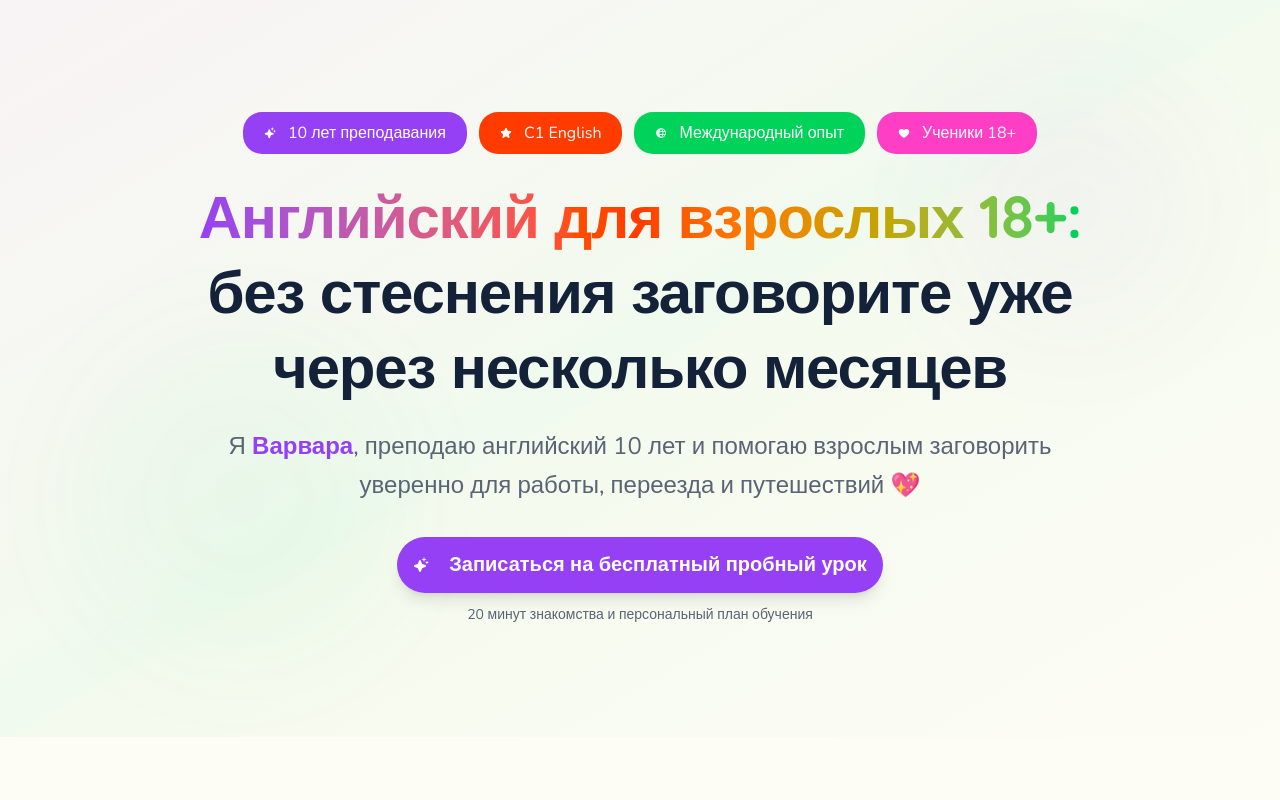
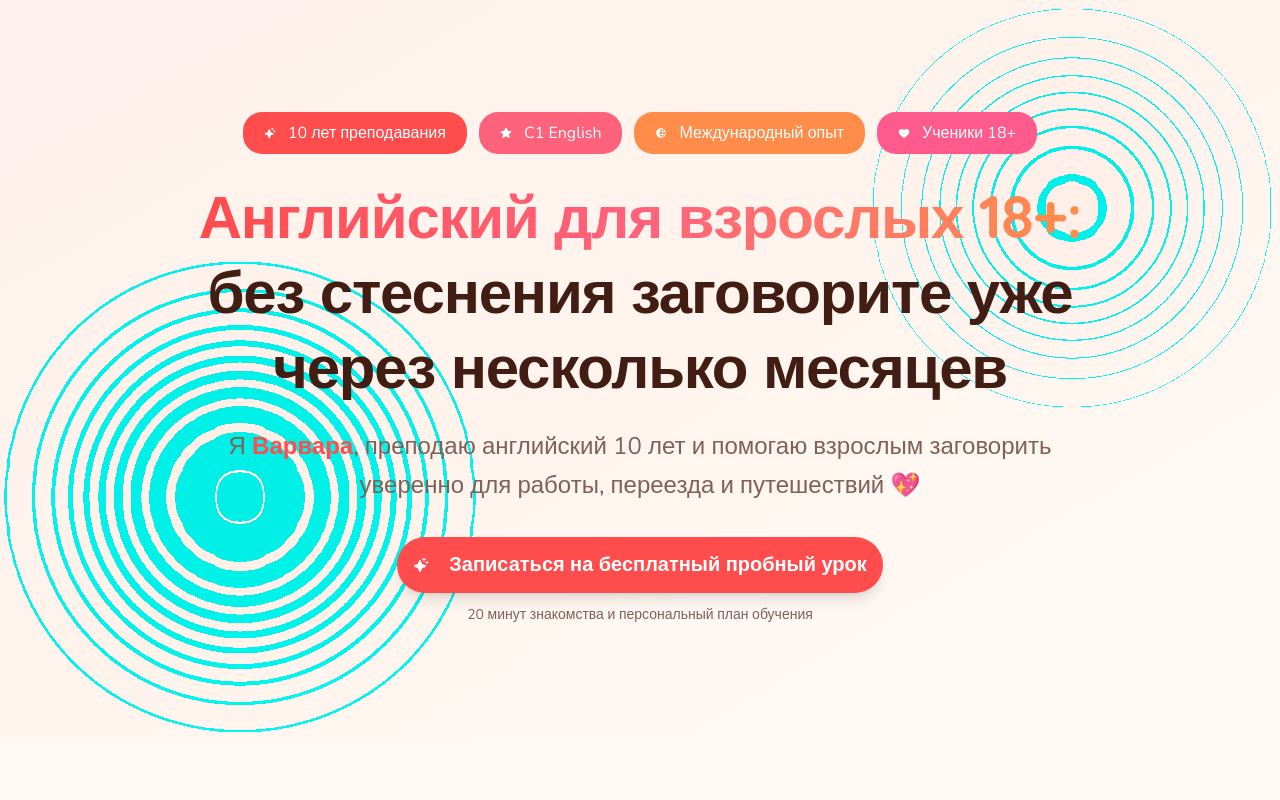
Before and after one commit to olgachka17/englishwithvarvara, a React (Vite) app: page / in a window 1280 px wide. Shown: the top 800 px of the page. Built offline with nearby package versions, Linux system fonts and the light colour scheme.

Commit message:
Generated by Spark: Попробовать более тёплую палитру с персиковыми и коралловыми оттенками

```diff
--- a/src/index.css
+++ b/src/index.css
@@ -8,31 +8,31 @@
 }
 
 :root {
-  --background: oklch(0.99 0.01 100);
-  --foreground: oklch(0.25 0.05 260);
+  --background: oklch(0.99 0.01 50);
+  --foreground: oklch(0.28 0.06 35);
 
   --card: oklch(1 0 0);
-  --card-foreground: oklch(0.25 0.05 260);
+  --card-foreground: oklch(0.28 0.06 35);
   --popover: oklch(1 0 0);
-  --popover-foreground: oklch(0.25 0.05 260);
+  --popover-foreground: oklch(0.28 0.06 35);
 
-  --primary: oklch(0.58 0.25 300);
+  --primary: oklch(0.68 0.22 25);
   --primary-foreground: oklch(1 0 0);
-  --secondary: oklch(0.75 0.22 150);
+  --secondary: oklch(0.78 0.18 45);
   --secondary-foreground: oklch(1 0 0);
-  --muted: oklch(0.97 0.01 100);
-  --muted-foreground: oklch(0.50 0.03 260);
-  --accent: oklch(0.70 0.28 45);
+  --muted: oklch(0.97 0.02 50);
+  --muted-foreground: oklch(0.52 0.04 35);
+  --accent: oklch(0.72 0.20 15);
   --accent-foreground: oklch(1 0 0);
   --destructive: oklch(0.577 0.245 27.325);
   --destructive-foreground: oklch(1 0 0);
 
-  --highlight-pink: oklch(0.75 0.28 350);
-  --highlight-yellow: oklch(0.88 0.18 85);
+  --highlight-pink: oklch(0.76 0.24 10);
+  --highlight-yellow: oklch(0.88 0.15 70);
 
-  --border: oklch(0.92 0.01 100);
-  --input: oklch(0.92 0.01 100);
-  --ring: oklch(0.58 0.25 300);
+  --border: oklch(0.93 0.02 50);
+  --input: oklch(0.93 0.02 50);
+  --ring: oklch(0.68 0.22 25);
 
   --radius: 1.2rem;
 }
```
